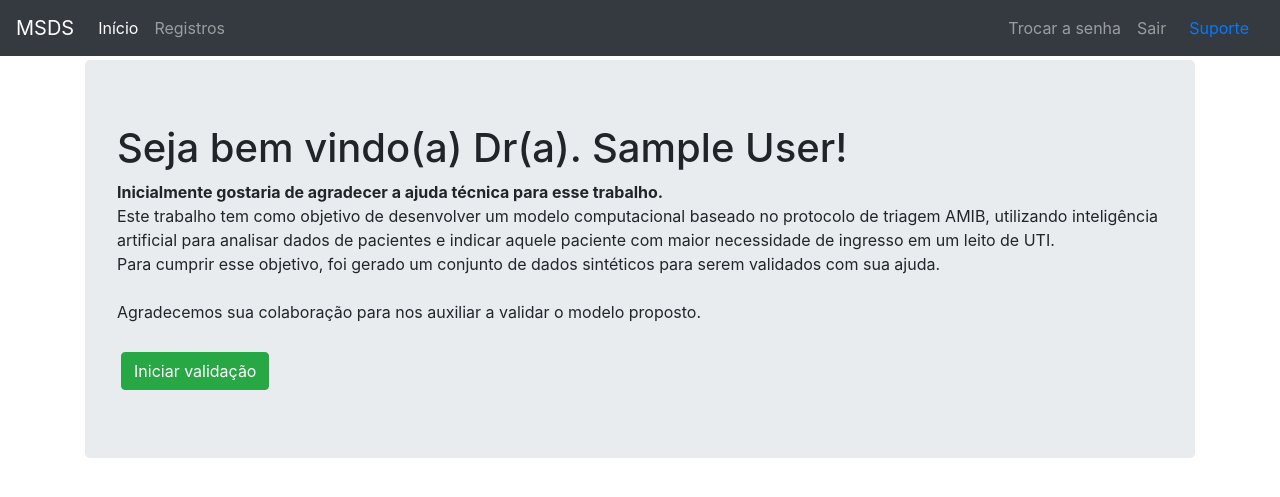
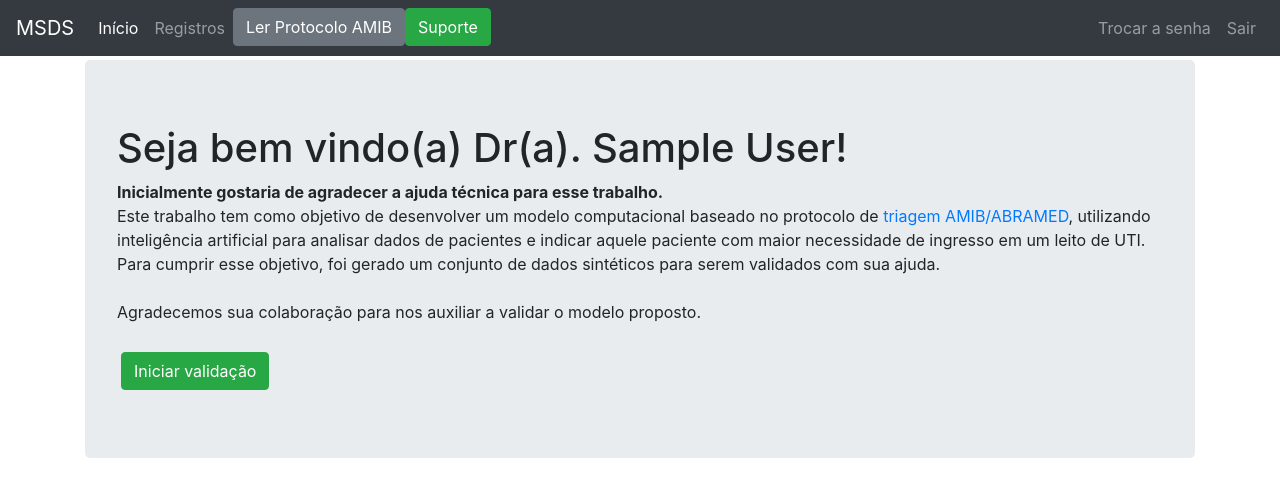
Before and after one commit to alisonsassi95/MasterMedicalDecisionSupport, a Django app: page / in a window 1280 px wide. Shown: the top 497 px of the page. Run offline with Django 3.2, Linux system fonts and the light colour scheme; the visitor is signed in with stand-in values (Sample User, id 1); some libraries are stand-ins or nearby versions.

Commit message:
Ajuste no navBar

```diff
--- a/myproject/core/templates/base.html
+++ b/myproject/core/templates/base.html
@@ -32,6 +32,7 @@
     <!-- Bootstrap core JS -->
     <script src="https://cdn.jsdelivr.net/npm/popper.js@1.16.0/dist/umd/popper.min.js"></script>
     <script src="https://stackpath.bootstrapcdn.com/bootstrap/4.4.1/js/bootstrap.min.js"></script>
+
   </body>
 
 </html>
--- a/myproject/core/templates/index.html
+++ b/myproject/core/templates/index.html
@@ -6,7 +6,7 @@
     <h1>Seja bem vindo(a) Dr(a). {{ user.first_name }} {{ user.last_name }}!</h1>
     <a><b>Inicialmente gostaria de agradecer a ajuda técnica para esse trabalho.</b>
       <br>
-      Este trabalho tem como objetivo de desenvolver um modelo computacional baseado no protocolo de triagem AMIB, utilizando inteligência artificial para analisar dados de pacientes e indicar aquele paciente com maior necessidade de ingresso em um leito de UTI.
+      Este trabalho tem como objetivo de desenvolver um modelo computacional baseado no protocolo de <a href="https://crmsc.org.br/wp-content/uploads/2020/08/Versa%CC%83o-2-0106-Protocolo-AMIB-de-alocac%CC%A7a%CC%83o-de-recursos-em-esgotamento-durante-a-pandemia-por-COVID.pdf" target="_blank" rel="noopener noreferrer">triagem AMIB/ABRAMED</a>, utilizando inteligência artificial para analisar dados de pacientes e indicar aquele paciente com maior necessidade de ingresso em um leito de UTI.
       <br>
       Para cumprir esse objetivo, foi gerado um conjunto de dados sintéticos para serem validados com sua ajuda.
       <br>
--- a/myproject/core/templates/nav.html
+++ b/myproject/core/templates/nav.html
@@ -13,7 +13,15 @@
       <li class="nav-item">
         <a class="nav-link" href="{% url 'records' %}">Registros</a>
       </li>
+      <li class="nav-item">
+        <a class="btn btn-secondary my-2 my-sm-0" href="https://crmsc.org.br/wp-content/uploads/2020/08/Versa%CC%83o-2-0106-Protocolo-AMIB-de-alocac%CC%A7a%CC%83o-de-recursos-em-esgotamento-durante-a-pandemia-por-COVID.pdf" target="_blank" rel="noopener noreferrer">Ler Protocolo AMIB</a>
+      </li>
+
+      <li class="nav-item">
+        <a class="btn btn-success my-2 my-sm-0" href="https://wa.me/5555999791069" target="_blank" rel="noopener noreferrer">Suporte</a>
+      </li>
     </ul>
+
     <ul class="navbar-nav">
       <li class="nav-item">
         <a class="nav-link" href="{% url 'password_change' %}">Trocar a senha</a>
@@ -22,12 +30,5 @@
         <a class="nav-link" href="{% url 'logout' %}">Sair</a>
       </li>
     </ul>
-    <ul class="navbar-nav">
-      <li class="nav-item">
-        <div class="col-8 text-right">
-          <a aria-label="Suporte pelo WhatsApp" href="https://wa.me/5555999791069">Suporte</a>
-        </div>
-      </li>
-    </ul>
   </div>
 </nav>
```
